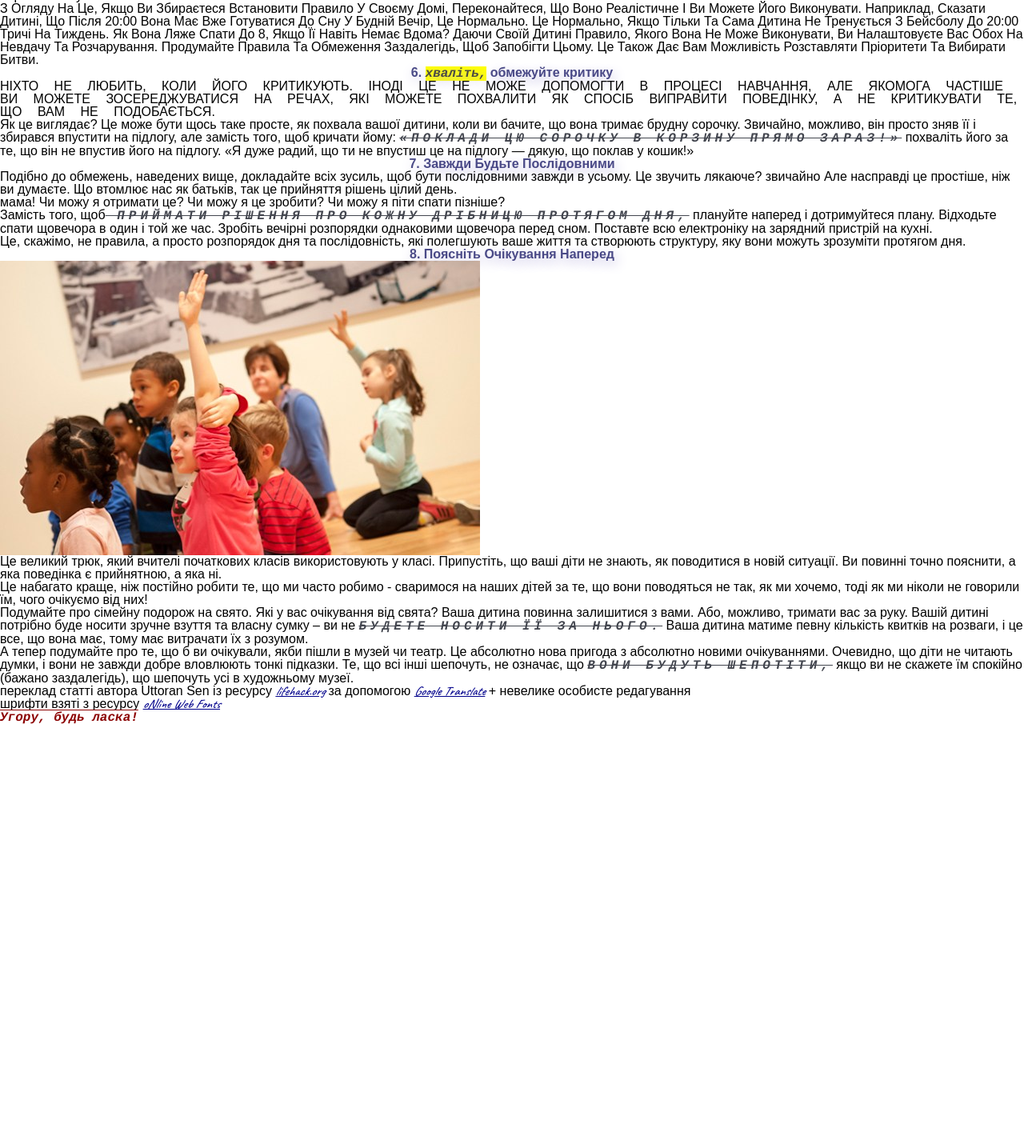
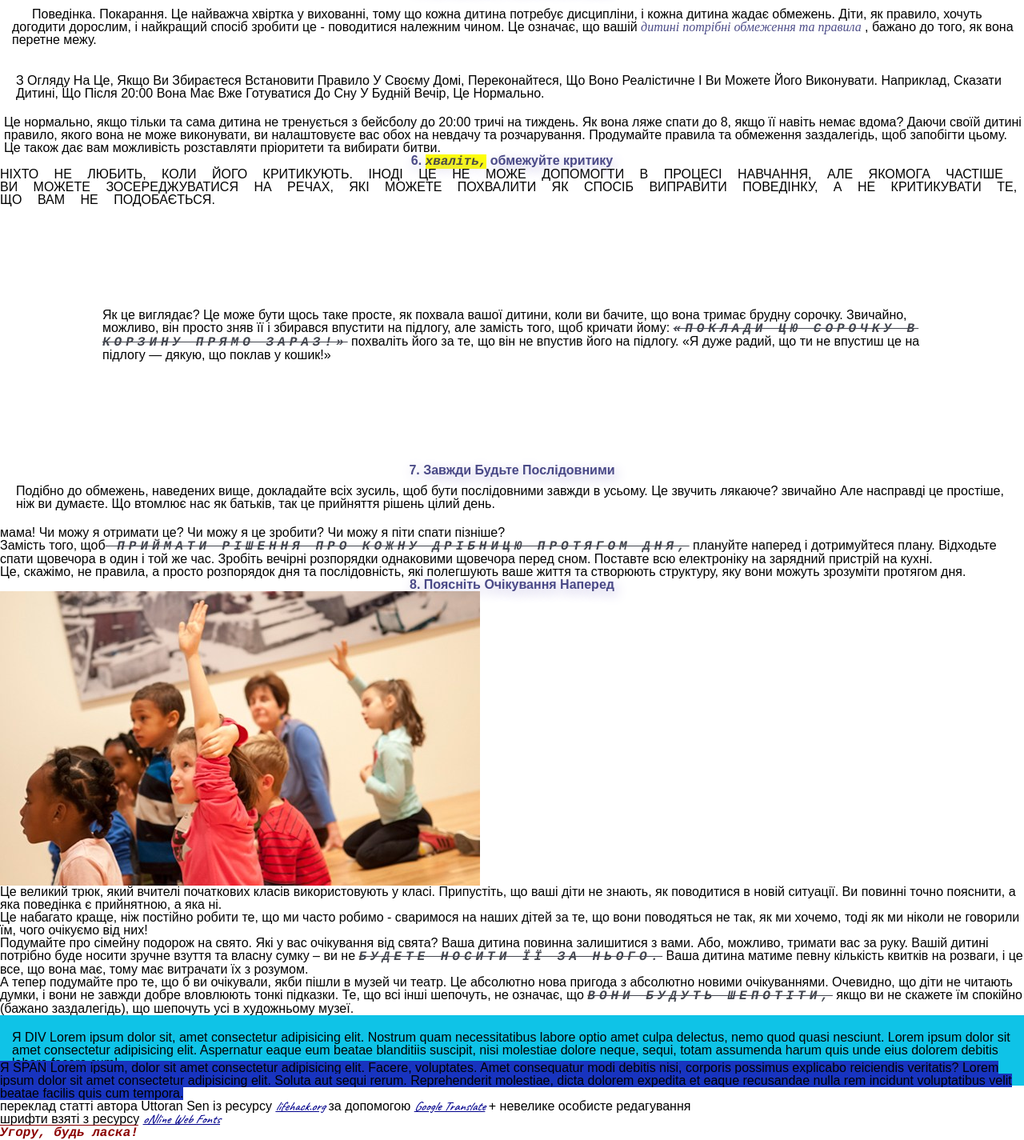
Before and after one commit to lanabilous/jekalessons, a plain HTML site: page lesson_5/index.html in a window 1280 px wide. Shown: the part 349-1774 px from the top of the page at 80% size. Before the commit the page ends 1255 px from the top, so only its background shows below. Drawn offline with Linux system fonts and the light colour scheme.

Commit message:
tasks with blocks

```diff
--- a/lesson_5/css/style.css
+++ b/lesson_5/css/style.css
@@ -82,6 +82,7 @@ ul.list {
   font-weight: 200;
   color: olive;
   text-align: right;
+  padding-right: 20px;
 }
 
 p.text {
@@ -89,6 +90,7 @@ p.text {
   font-style: normal;
   font-weight: 400;
   color: green;
+  padding-left: 20px;
 }
 
 p span {
@@ -104,6 +106,7 @@ p.introduction {
   font-style: italic;
   font-weight: 400;
   color: green;
+  padding: 20px 15px 15px;
 }
 
 p a {
@@ -148,7 +151,28 @@ h2.title-section.praise {
 }
 .be-sure {
   text-transform: capitalize;
+  padding: 20px;
 }
 .limits {
   text-indent: 25px;
+  padding: 20px 10px 15px 15px;
 }
+.how-to {
+  padding: 10%;
+  /* width: 400px; */
+}
+.think-over {
+  margin-left: 5px;
+}
+.it-is-easier {
+  margin: 10px 5px 20px 20px;
+}
+.block {
+  background-color: rgb(15, 195, 231);
+  padding: 20px 15px;
+  margin-bottom: -30px;
+  /* width: 400px; */
+}
+.inline {
+  background-color: rgb(24, 52, 191);
+}
--- a/lesson_5/index.html
+++ b/lesson_5/index.html
@@ -49,17 +49,20 @@
         <h2 class="title-section">5. Встановіть реалістичні межі</h2>
         <p class="limits">Поведінка. Покарання. Це найважча хвіртка у вихованні, тому що кожна дитина потребує дисципліни, і кожна дитина жадає обмежень. Діти, як правило, хочуть догодити дорослим, і найкращий спосіб зробити це - поводитися належним чином. Це означає, що вашій <a class="addition" target="_blank" href="https://www.huffpost.com/entry/how-to-set-limits-for-kids_b_4610102"> дитині потрібні обмеження та правила</a> , бажано до того, як вона перетне межу.
         </p>
-        <p class="be-sure">З огляду на це, якщо ви збираєтеся встановити правило у своєму домі, переконайтеся, що воно реалістичне і ви можете його виконувати. Наприклад, сказати дитині, що після 20:00 вона має вже готуватися до сну у будній вечір, це нормально. Це нормально, якщо тільки та сама дитина не тренується з бейсболу до 20:00 тричі на тиждень. Як вона ляже спати до 8, якщо її навіть немає вдома? Даючи своїй дитині правило, якого вона не може виконувати, ви налаштовуєте вас обох на невдачу та розчарування. Продумайте правила та обмеження заздалегідь, щоб запобігти цьому. Це також дає вам можливість розставляти пріоритети та вибирати битви.
+        <p class="be-sure">З огляду на це, якщо ви збираєтеся встановити правило у своєму домі, переконайтеся, що воно реалістичне і ви можете його виконувати. Наприклад, сказати дитині, що після 20:00 вона має вже готуватися до сну у будній вечір, це нормально.
         </p>
+
       </div>
+      <div class="think"> <p class="think-over">Це нормально, якщо тільки та сама дитина не тренується з бейсболу до 20:00 тричі на тиждень. Як вона ляже спати до 8, якщо її навіть немає вдома? Даючи своїй дитині правило, якого вона не може виконувати, ви налаштовуєте вас обох на невдачу та розчарування. Продумайте правила та обмеження заздалегідь, щоб запобігти цьому. Це також дає вам можливість розставляти пріоритети та вибирати битви.</p></div>
       <div id="limit-criticizm">
         <h2 class="title-section praise">6. <mark>Хваліть,</mark>  обмежуйте критику</h2>
         <p class="no-criticizm">Ніхто не любить, коли його критикують. Іноді це не може допомогти в процесі навчання, але якомога частіше ви можете зосереджуватися на речах, які можете похвалити як спосіб виправити поведінку, а не критикувати те, що вам не подобається.</p>
-        <p>Як це виглядає? Це може бути щось таке просте, як похвала вашої дитини, коли ви бачите, що вона тримає брудну сорочку. Звичайно, можливо, він просто зняв її і збирався впустити на підлогу, але замість того, щоб кричати йому: <span class="do-not-do-it"> «Поклади цю сорочку в корзину прямо зараз!»</span>  похваліть його за те, що він не впустив його на підлогу. «Я дуже радий, що ти не впустиш це на підлогу — дякую, що поклав у кошик!»</p>
+
       </div>
+      <div> <p class="how-to">Як це виглядає? Це може бути щось таке просте, як похвала вашої дитини, коли ви бачите, що вона тримає брудну сорочку. Звичайно, можливо, він просто зняв її і збирався впустити на підлогу, але замість того, щоб кричати йому: <span class="do-not-do-it"> «Поклади цю сорочку в корзину прямо зараз!»</span>  похваліть його за те, що він не впустив його на підлогу. «Я дуже радий, що ти не впустиш це на підлогу — дякую, що поклав у кошик!»</p></div>
       <div id="always-be-consistent">
         <h2 class="title-section">7. Завжди будьте послідовними</h2>
-        <p>Подібно до обмежень, наведених вище, докладайте всіх зусиль, щоб бути послідовними завжди в усьому. Це звучить лякаюче? звичайно Але насправді це простіше, ніж ви думаєте. Що втомлює нас як батьків, так це прийняття рішень цілий день.</p>
+        <p class="it-is-easier">Подібно до обмежень, наведених вище, докладайте всіх зусиль, щоб бути послідовними завжди в усьому. Це звучить лякаюче? звичайно Але насправді це простіше, ніж ви думаєте. Що втомлює нас як батьків, так це прийняття рішень цілий день.</p>
         <p>мама! Чи можу я отримати це? Чи можу я це зробити? Чи можу я піти спати пізніше?</p>
         <p>Замість того, щоб<span class="do-not-do-it"> приймати рішення про кожну дрібницю протягом дня,</span>   плануйте наперед і дотримуйтеся плану. Відходьте спати щовечора в один і той же час. Зробіть вечірні розпорядки однаковими щовечора перед сном. Поставте всю електроніку на зарядний пристрій на кухні.</p>
         <p>
@@ -78,6 +81,12 @@
         <p>А тепер подумайте про те, що б ви очікували, якби пішли в музей чи театр. Це абсолютно нова пригода з абсолютно новими очікуваннями. Очевидно, що діти не читають думки, і вони не завжди добре вловлюють тонкі підказки. Те, що всі інші шепочуть, не означає, що <span class="do-not-do-it"> вони будуть шепотіти,</span>  якщо ви не скажете їм спокійно (бажано заздалегідь), що шепочуть усі в художньому музеї.
         </p>
       </div>
+      <div class="block">
+        Я DIV Lorem ipsum dolor sit, amet consectetur adipisicing elit. Nostrum quam necessitatibus labore optio amet culpa delectus, nemo quod quasi nesciunt. Lorem ipsum dolor sit amet consectetur adipisicing elit. Aspernatur eaque eum beatae blanditiis suscipit, nisi molestiae dolore neque, sequi, totam assumenda harum quis unde eius dolorem debitis labore facere cum!
+      </div>
+      <span class="inline">Я SPAN Lorem ipsum, dolor sit amet consectetur adipisicing elit. Facere, voluptates. Amet consequatur modi debitis nisi, corporis possimus explicabo reiciendis veritatis?
+        Lorem ipsum dolor sit amet consectetur adipisicing elit. Soluta aut sequi rerum. Reprehenderit molestiae, dicta dolorem expedita et eaque recusandae nulla rem incidunt voluptatibus velit beatae facilis quis cum tempora.
+      </span>
     </main>
     <footer>
       переклад статті автора <span class="source">Uttoran Sen</span> із ресурсу
```
